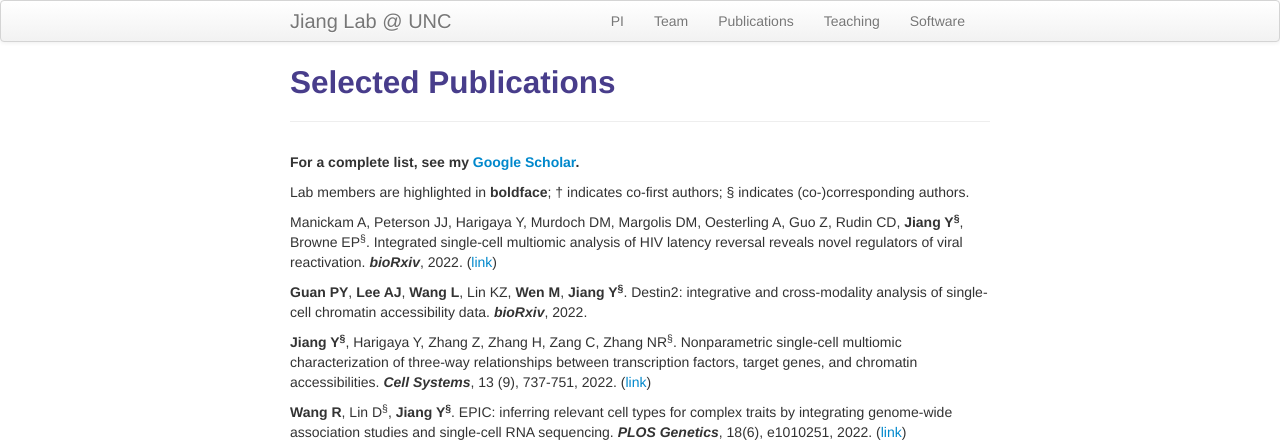
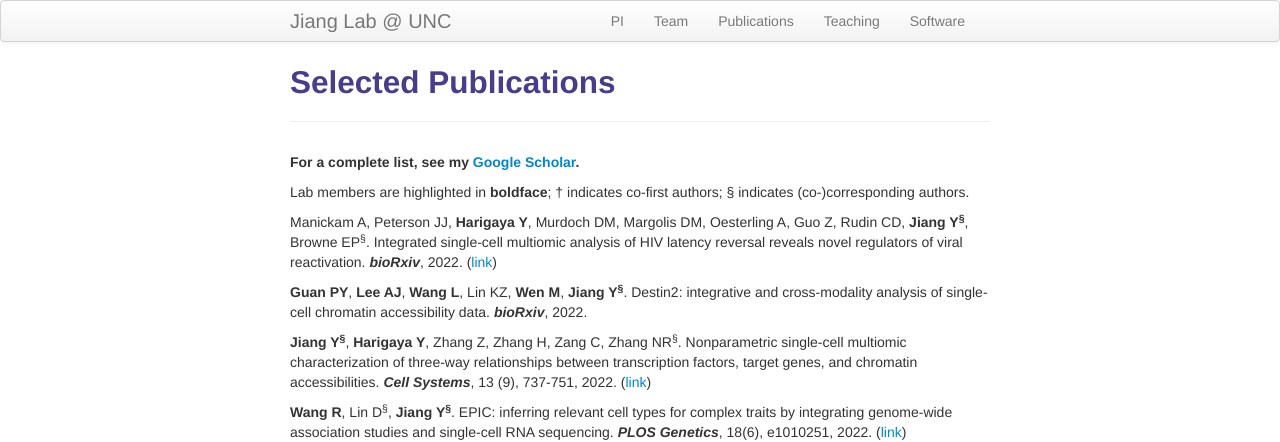
Before and after one commit to yuchaojiang/yuchaojiang.github.io, a Jekyll site: the page built from pages/pubs.md, in a window 1280 px wide. Shown: the top 442 px of the page. Built offline with Jekyll 4.4.1, drawn with Linux system fonts in a browser that asks for light colours.

Commit message:
Update pubs.md

```diff
--- a/pages/pubs.md
+++ b/pages/pubs.md
@@ -8,11 +8,11 @@ description: Yuchao Jiang's publications
 
 Lab members are highlighted in **boldface**; &dagger; indicates co-first authors; &sect; indicates (co-)corresponding authors.
 
-Manickam A, Peterson JJ, Harigaya Y, Murdoch DM, Margolis DM, Oesterling A, Guo Z, Rudin CD, **Jiang Y<sup>&sect;</sup>**, Browne EP<sup>&sect;</sup>. Integrated single-cell multiomic analysis of HIV latency reversal reveals novel regulators of viral reactivation. ***bioRxiv***, 2022. ([link](https://www.biorxiv.org/content/10.1101/2022.07.26.501558v1))
+Manickam A, Peterson JJ, **Harigaya Y**, Murdoch DM, Margolis DM, Oesterling A, Guo Z, Rudin CD, **Jiang Y<sup>&sect;</sup>**, Browne EP<sup>&sect;</sup>. Integrated single-cell multiomic analysis of HIV latency reversal reveals novel regulators of viral reactivation. ***bioRxiv***, 2022. ([link](https://www.biorxiv.org/content/10.1101/2022.07.26.501558v1))
 
 **Guan PY**, **Lee AJ**, **Wang L**, Lin KZ, **Wen M**, **Jiang Y<sup>&sect;</sup>**. Destin2: integrative and cross-modality analysis of single-cell chromatin accessibility data. ***bioRxiv***, 2022.
 
-**Jiang Y<sup>&sect;</sup>**, Harigaya Y, Zhang Z, Zhang H, Zang C, Zhang NR<sup>&sect;</sup>. Nonparametric single-cell multiomic characterization of three-way relationships between transcription factors, target genes, and chromatin accessibilities. ***Cell Systems***, 13 (9), 737-751, 2022. ([link](https://www.sciencedirect.com/science/article/abs/pii/S2405471222003489))
+**Jiang Y<sup>&sect;</sup>**, **Harigaya Y**, Zhang Z, Zhang H, Zang C, Zhang NR<sup>&sect;</sup>. Nonparametric single-cell multiomic characterization of three-way relationships between transcription factors, target genes, and chromatin accessibilities. ***Cell Systems***, 13 (9), 737-751, 2022. ([link](https://www.sciencedirect.com/science/article/abs/pii/S2405471222003489))
 
 **Wang R**, Lin D<sup>&sect;</sup>, **Jiang Y<sup>&sect;</sup>**. EPIC: inferring relevant cell types for complex traits by integrating genome-wide association studies and single-cell RNA sequencing. ***PLOS Genetics***, 18(6), e1010251, 2022. ([link](https://journals.plos.org/plosgenetics/article/authors?id=10.1371/journal.pgen.1010251))
 
```
